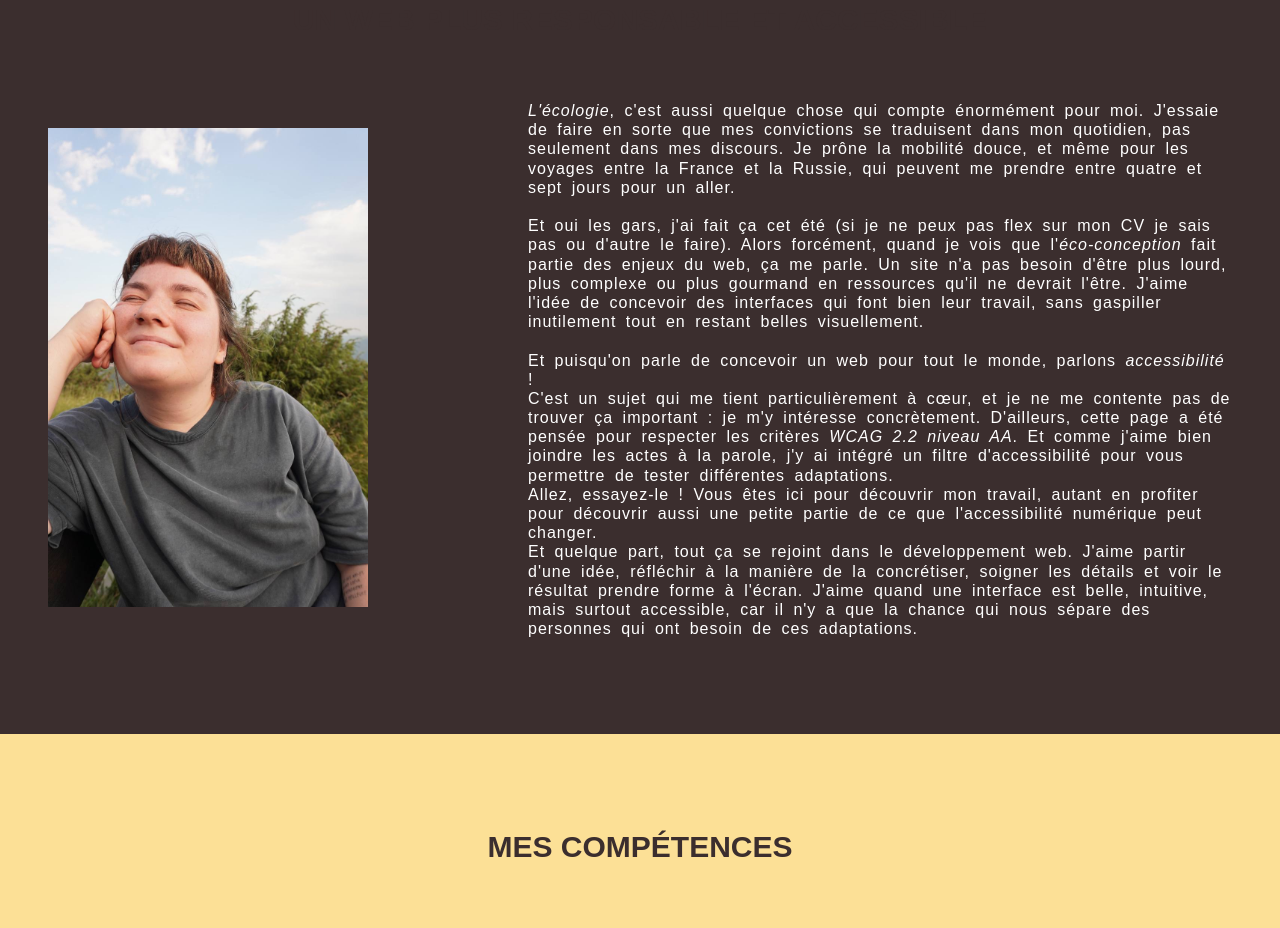
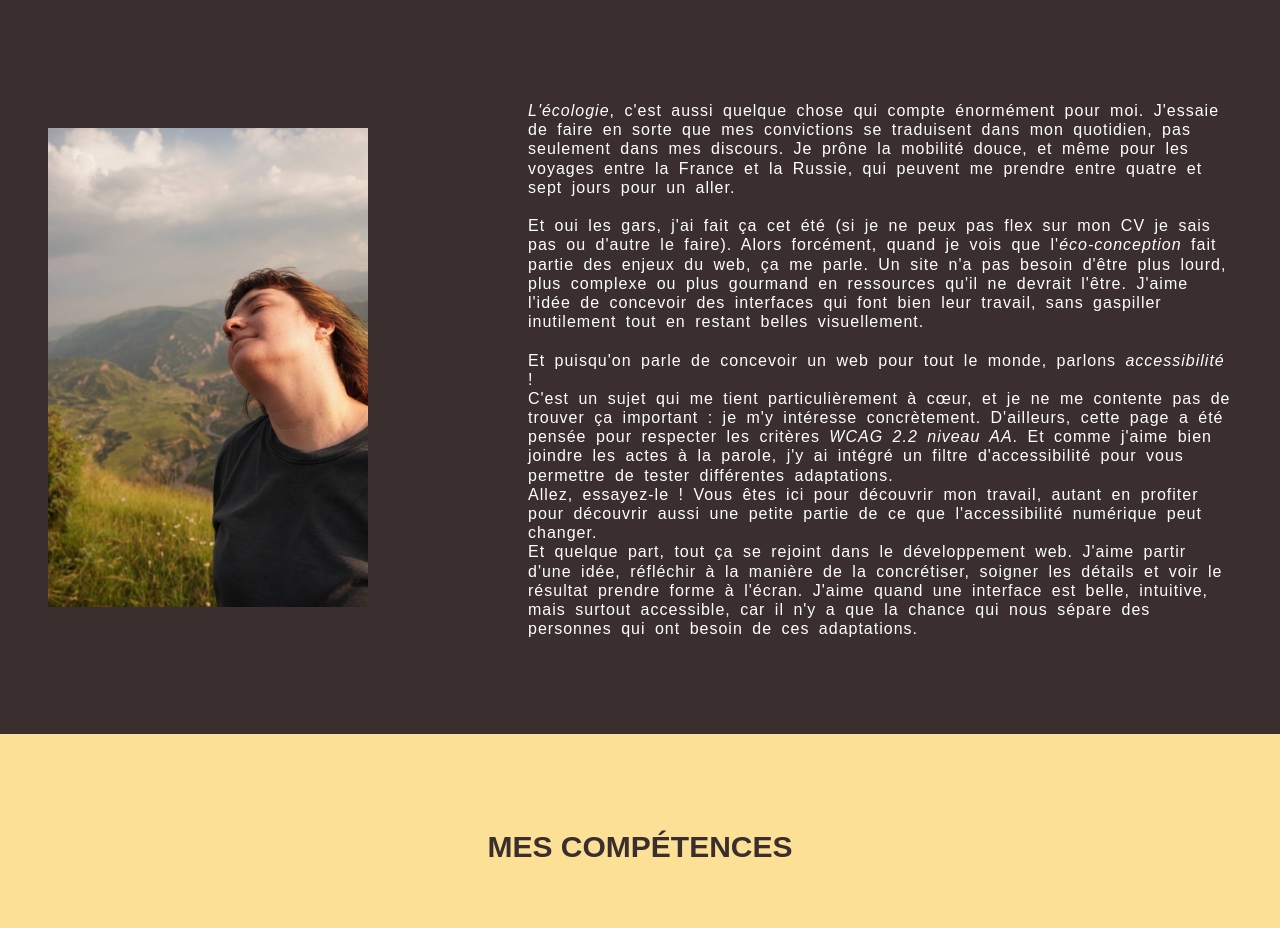
Before and after one commit to ainaLagrande/Voyelle, a website: page index.html in a window 1280 px wide. Shown: the part 1736-2664 px from the top of the page. Drawn offline with Linux system fonts and the light colour scheme; a web font is replaced by a local one.

Commit message:
some pictures changed

```diff
--- a/index.html
+++ b/index.html
@@ -92,11 +92,9 @@
                 </div>
 
                 <div class="container container-img">
-                    <!-- Remplacer le alt vide par une description si la photo
-                         apporte une information utile. -->
                     <img
                         src="medias/img/photo_5938235282991813828_y.jpg"
-                        alt=""
+                        alt="Femme sur un fond de la place rouge"
                         loading="lazy"
                         decoding="async"
                     >
@@ -110,8 +108,8 @@
             <div class="box">
                 <div class="container container-img">
                     <img
-                        src="medias/img/photo_5938235282991813823_y.jpg"
-                        alt=""
+                        src="medias/img/photo_5938235282991813822_y.jpg"
+                        alt="femme souriante a coté d'une montagne"
                         loading="lazy"
                         decoding="async"
                     >
```
